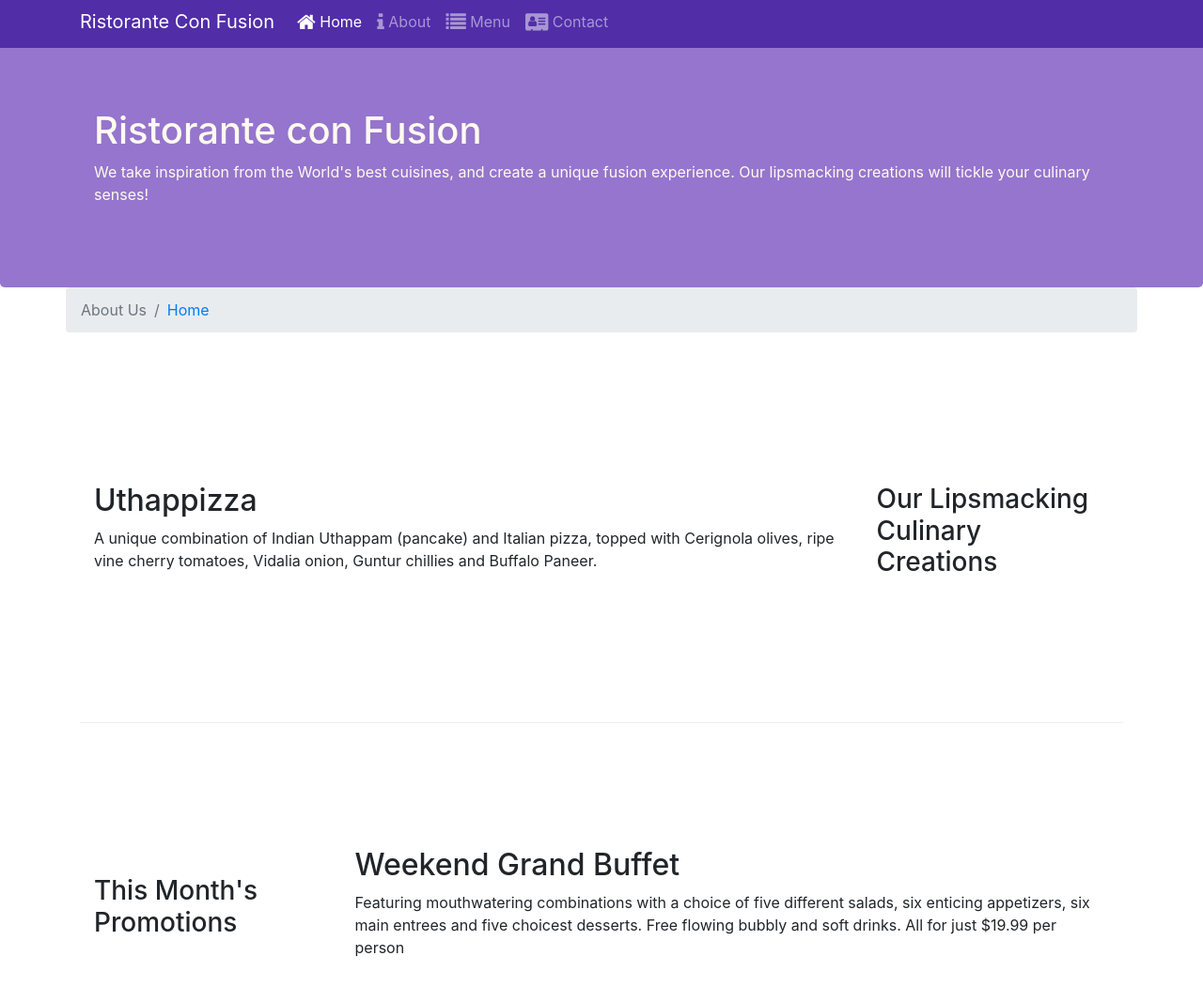
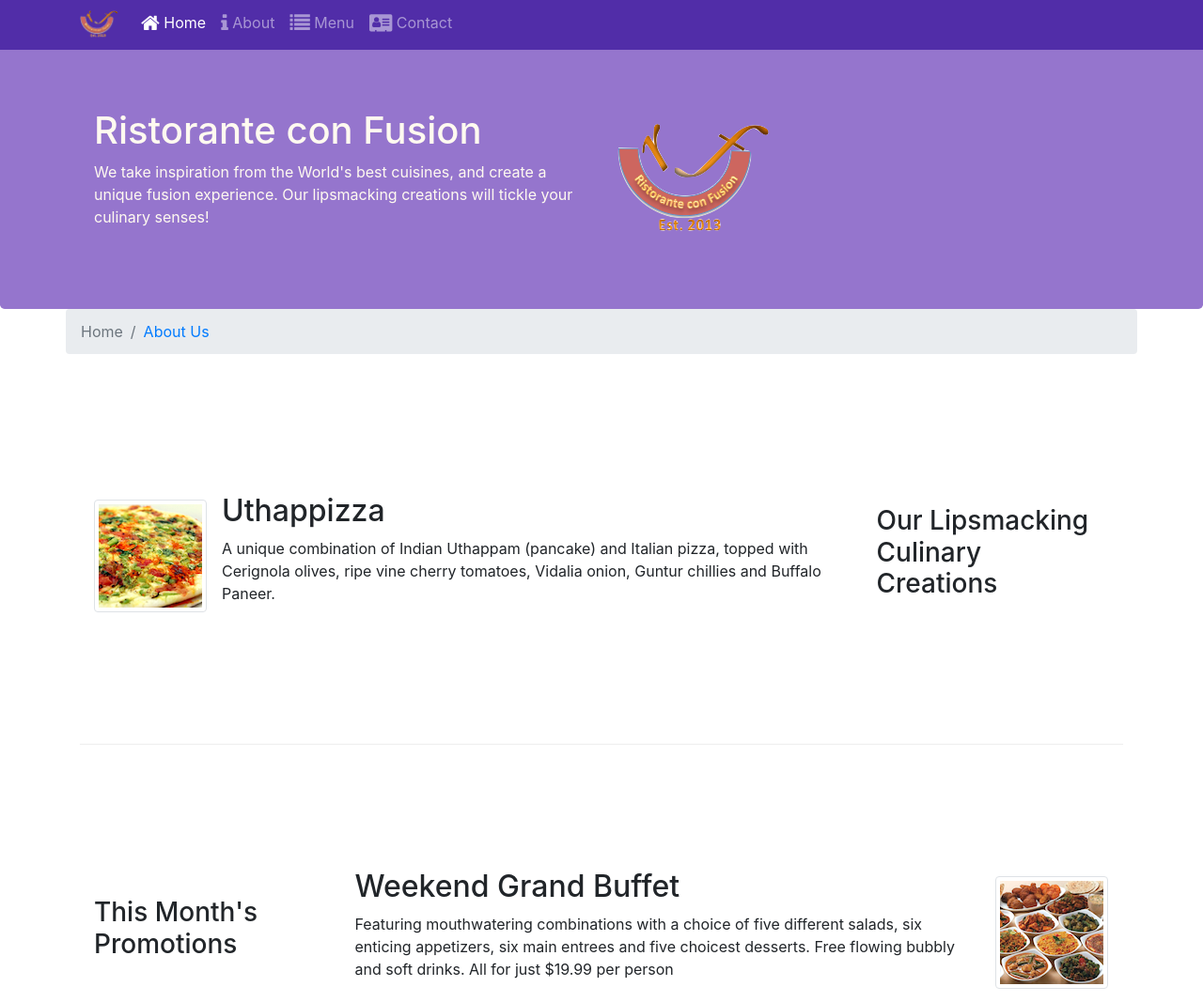
Before and after one commit to transistor1001/CourseraBootstrap4, a website: page index.html in a window 1280 px wide. Shown: the part 5-1072 px from the top of the page at 94% size. Drawn offline with nearby package versions, Linux system fonts and the light colour scheme.

Commit message:
Images and Media

```diff
--- a/index.html
+++ b/index.html
@@ -6,7 +6,6 @@
     <meta charset="utf-8">
     <meta name="viewport" content="width=device-width, initial-scale=1, shrink-to-fit=no">
     <meta http-equiv="x-ua-compatible" content="ie=edge">
-
     <!-- Bootstrap CSS -->
     <link rel="stylesheet" href="node_modules/bootstrap/dist/css/bootstrap.min.css">
     <link rel="stylesheet" href="node_modules/font-awesome/css/font-awesome.min.css">
@@ -21,7 +20,7 @@
             <button class="navbar-toggler" type="button" data-toggle="collapse" data-target="#Navbar">
                 <span class="navbar-toggler-icon"></span>
             </button>
-            <a class="navbar-brand" href="#">Ristorante Con Fusion</a>
+            <a class="navbar-brand" href="#"><img src="img/logo.png" height="30" width="41"></a>
             <div class="collapse navbar-collapse" id="Navbar">
                 <ul class="navbar-nav mr-auto">
                     <li class="nav-item active"><a class="nav-link" href="#"><span class="fa fa-home fa-lg"></span>
@@ -30,7 +29,8 @@
                                 class="fa fa-info fa-lg"></span> About</a></li>
                     <li class="nav-item"><a class="nav-link" href="#"><span class="fa fa-list fa-lg"></span> Menu</a>
                     </li>
-                    <li class="nav-item"><a class="nav-link" href="./contactus.html"><span class="fa fa-address-card fa-lg"></span>
+                    <li class="nav-item"><a class="nav-link" href="./contactus.html"><span
+                                class="fa fa-address-card fa-lg"></span>
                             Contact</a></li>
                 </ul>
             </div>
@@ -39,12 +39,13 @@
     <header class="jumbotron">
         <div class="container">
             <div class="row row-header">
-                <div class="col-6 col-sm-12">
+                <div class="col-12 col-sm-6">
                     <h1>Ristorante con Fusion</h1>
                     <p>We take inspiration from the World's best cuisines, and create a unique fusion experience. Our
                         lipsmacking creations will tickle your culinary senses!</p>
                 </div>
-                <div class="col-12 col-sm">
+                <div class="col-12 col-sm  align-self-center">
+                    <img src="img/logo.png" class="img-fluid">
                 </div>
             </div>
         </div>
@@ -53,8 +54,8 @@
     <div class="container">
         <div class="row">
             <ol class="col-12 breadcrumb">
-                <li class="breadcrumb-item  active">About Us</li>
-                <li class="breadcrumb-item"><a href="./aboutus.html">Home</a></li>
+                <li class="breadcrumb-item active">Home</li>
+                <li class="breadcrumb-item"><a href="./aboutus.html">About Us</a></li>
             </ol>
         </div>
         <div class="row row-content align-items-center">
@@ -62,10 +63,15 @@
                 <h3>Our Lipsmacking Culinary Creations</h3>
             </div>
             <div class="col col-sm order-sm-first col-md">
-                <h2>Uthappizza</h2>
+                <div class="media">
+                    <img class="d-flex mr-3 img-thumbnail align-self-center" src="img/uthappizza.png" alt="Uthappizza">
+                    <div class="media-body">
+                        <h2 class="mt-0">Uthappizza</h2>
                         <p>A unique combination of Indian Uthappam (pancake) and Italian pizza, topped with Cerignola
                             olives,
                             ripe vine cherry tomatoes, Vidalia onion, Guntur chillies and Buffalo Paneer.</p>
+                    </div>
+                </div>
             </div>
         </div>
 
@@ -75,11 +81,17 @@
                 <h3>This Month's Promotions</h3>
             </div>
             <div class="col col-sm col-md">
+                <div class="media-body">
                     <h2>Weekend Grand Buffet</h2>
                     <p>Featuring mouthwatering combinations with a choice of five different salads, six enticing
                         appetizers,
                         six main entrees and five choicest desserts. Free flowing bubbly and soft drinks. All for just
                         $19.99 per person </p>
+                </div>
+
+            </div>
+            <div class="media">
+                <img class="d-flex mr-3 img-thumbnail align-self-center" src="img/buffet.png" alt="buffet">
             </div>
         </div>
 
@@ -88,12 +100,18 @@
                 <h3>Meet our Culinary Specialists</h3>
             </div>
             <div class="col col-sm order-sm-first col-md">
-                <h2>Alberto Somayya</h2>
+                <div class="media">
+                    <img class="d-flex mr-3 img-thumbnail align-self-center" src="img/alberto.png" alt="alberto">
+                    <div class="media-boby">
+                        <h2 class="mt-0">Alberto Somayya</h2>
                         <h4>Executive Chef</h4>
-                <p>Award winning three-star Michelin chef with wide International experience having worked closely
+                        <p>Award winning three-star Michelin chef with wide International experience having worked
+                            closely
                             with
                             whos-who in the culinary world, he specializes in creating mouthwatering Indo-Italian fusion
                             experiences. </p>
+                    </div>
+                </div>
             </div>
         </div>
     </div>
```
Also changed, not shown: aboutus.html (+8 -5 lines), contactus.html (+3 -2 lines), img/alberto.png (added), img/buffet.png (added), img/logo.png (added), img/uthappizza.png (added), 1 other file. Lines whose indentation alone changed are shown as unchanged.
